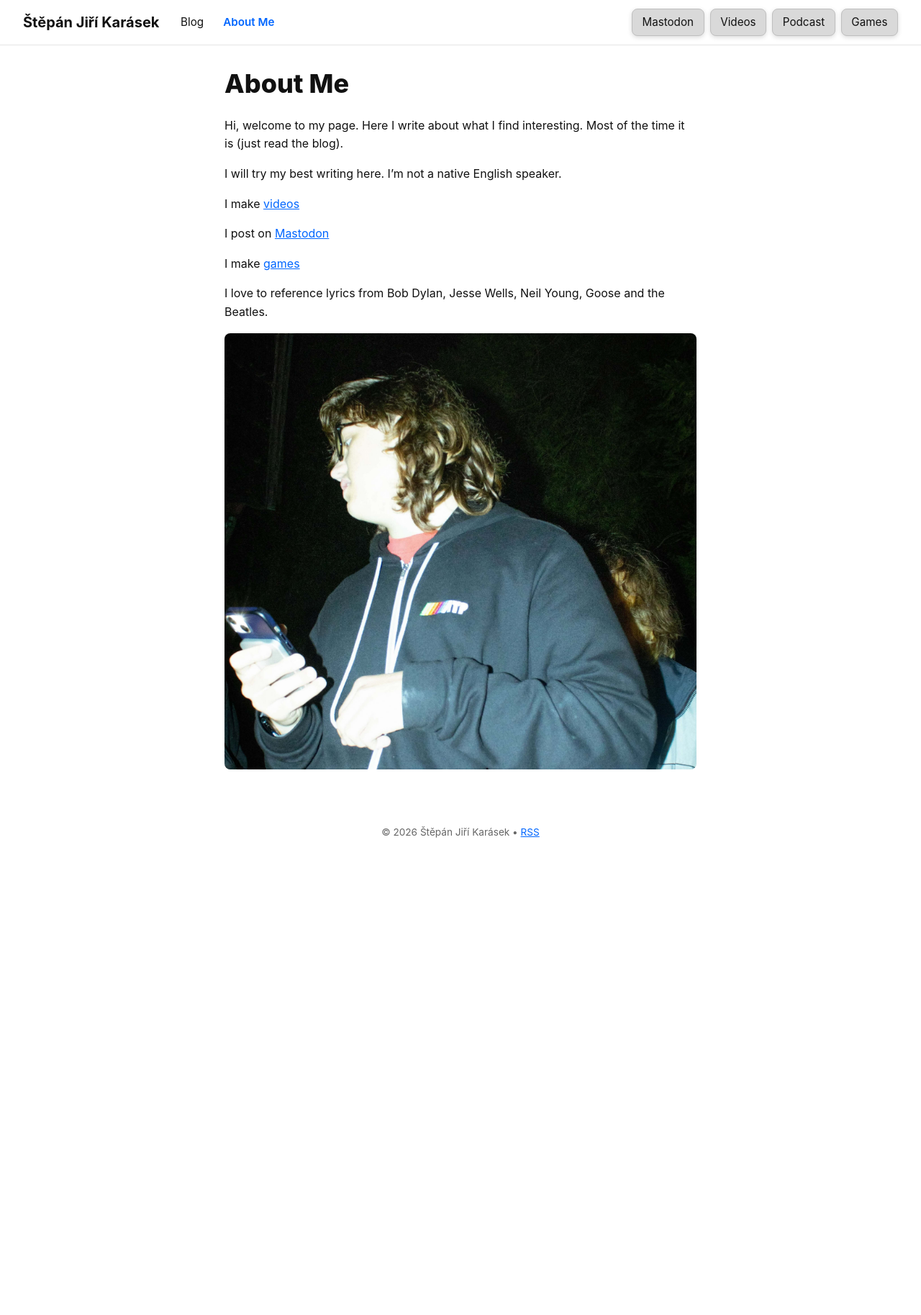
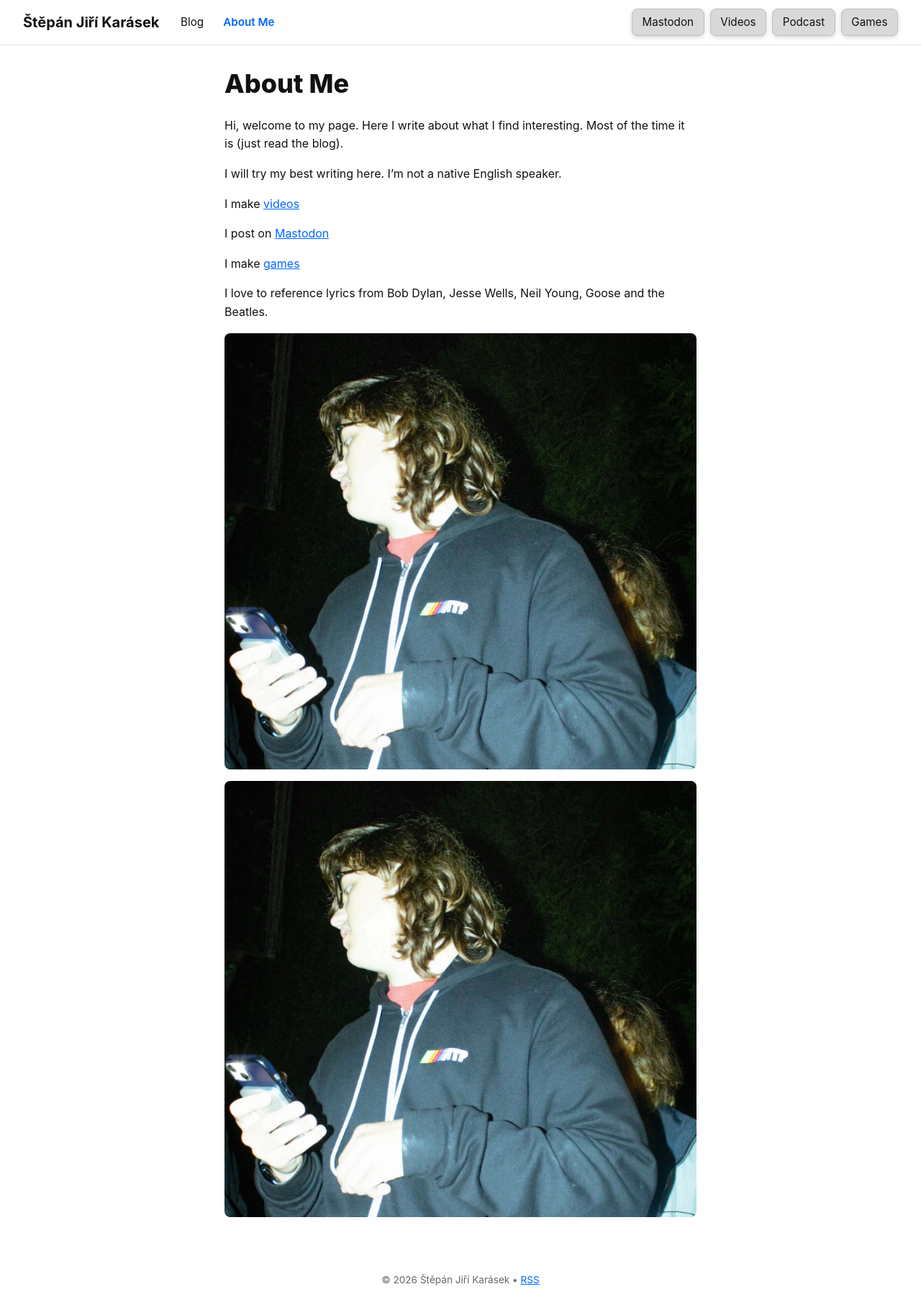
Before and after one commit to StepanJiri/stepankarasek.github.io, a Jekyll site: the page built from about.md, in a window 1280 px wide. Shown: the whole page at 72% size. Built offline with Jekyll 4.4.1, drawn with Linux system fonts in a browser that asks for light colours; before the commit the page ends 1205 px from its top, so only the background shows below that.

Commit message:
Update about.md

```diff
--- a/about.md
+++ b/about.md
@@ -19,3 +19,4 @@ I make [games](https://itch.io)
 I love to reference lyrics from Bob Dylan, Jesse Wells, Neil Young, Goose and the Beatles.
 
 ![Inline Image Description]({{ '/assets/images/About_Me/Photo1_1,2.jpg' | relative_url }})
+![Inline Image Description]({{ '/assets/images/About_Me/Photo1_1,2.webp' | relative_url }})
```
